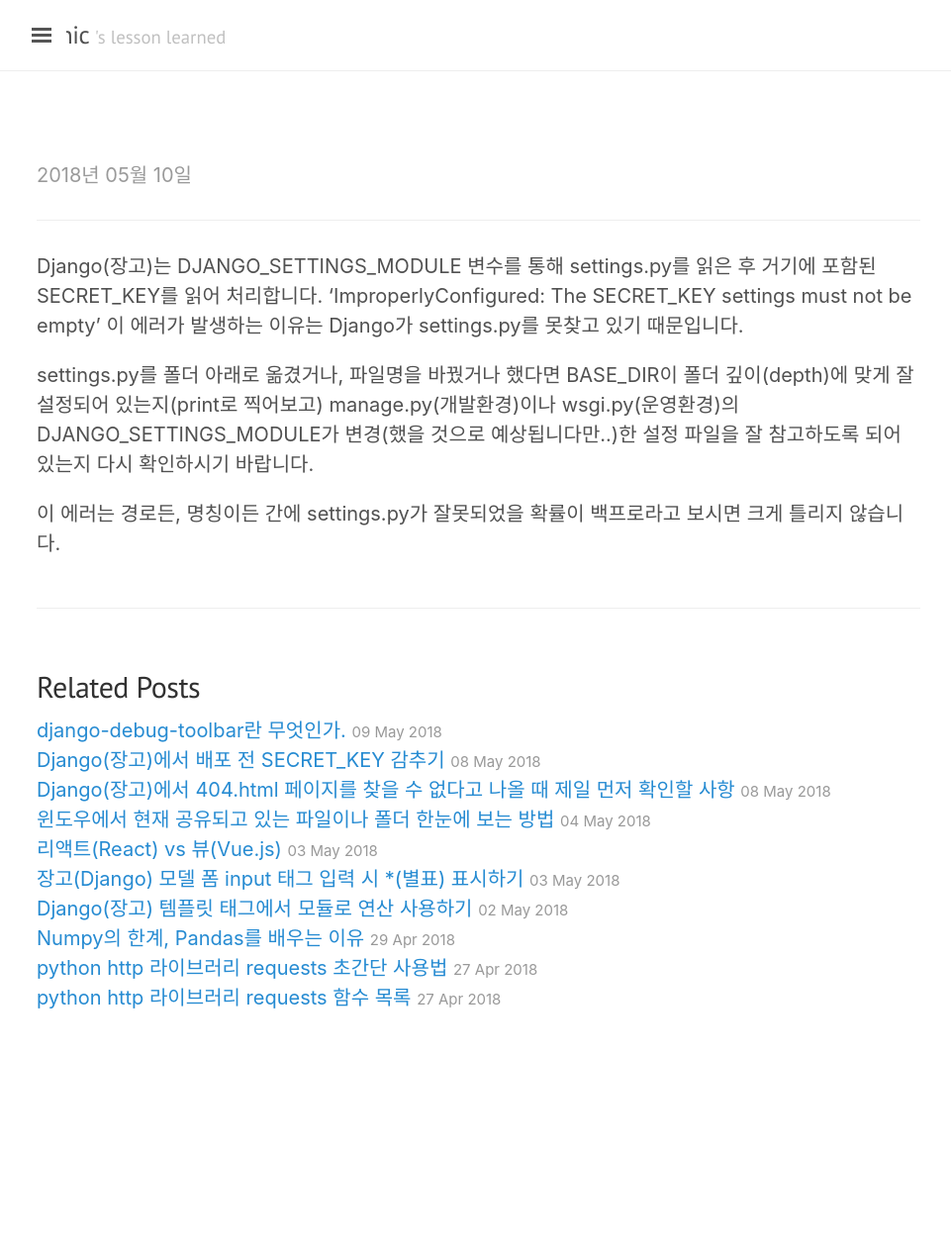
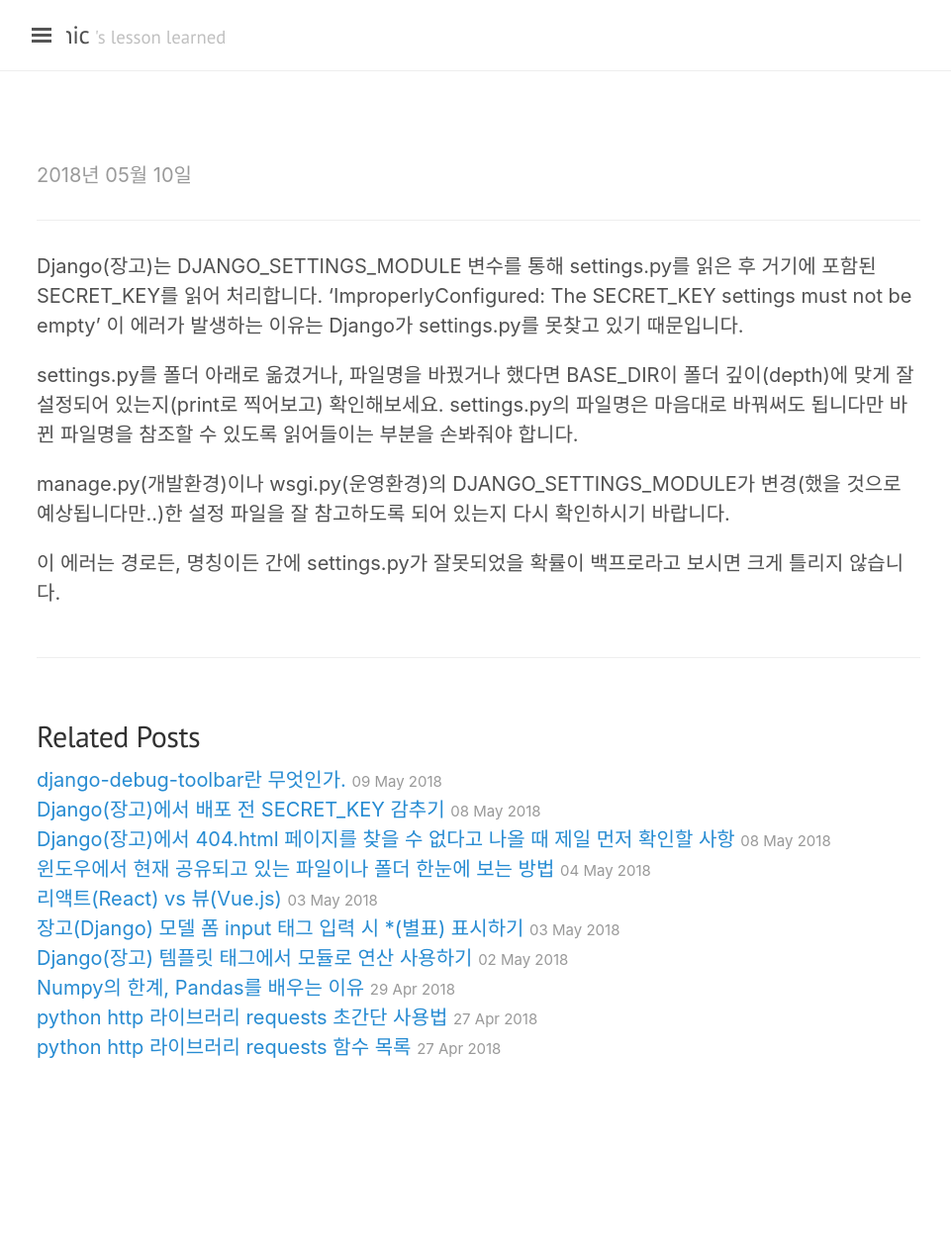
Before and after one commit to jwkcp/jwkcp.github.com, a Jekyll site: the page built from _posts/2018-05-10-what-causes-secret-key-error-in-django.md, in a window 1280 px wide. Shown: the whole page at 99% size, without its empty margins (3-964 px from the left). Built offline with Jekyll 4.4.1, drawn with Linux system fonts in a browser that asks for light colours; nearby versions of some CDN libraries; our own code applies the rules of GitHub Pages for plain Markdown files; comment, search, counter and statistics services are not loaded; before the commit the page ends 1211 px from its top, so only the background shows below that.

Commit message:
내용 추가

```diff
--- a/_posts/2018-05-10-what-causes-secret-key-error-in-django.md
+++ b/_posts/2018-05-10-what-causes-secret-key-error-in-django.md
@@ -9,6 +9,8 @@
 
 Django(장고)는 DJANGO_SETTINGS_MODULE 변수를 통해 settings.py를 읽은 후 거기에 포함된 SECRET_KEY를 읽어 처리합니다. 'ImproperlyConfigured: The SECRET_KEY settings must not be empty' 이 에러가 발생하는 이유는 Django가 settings.py를 못찾고 있기 때문입니다.
 
-settings.py를 폴더 아래로 옮겼거나, 파일명을 바꿨거나 했다면 BASE_DIR이 폴더 깊이(depth)에 맞게 잘 설정되어 있는지(print로 찍어보고) manage.py(개발환경)이나 wsgi.py(운영환경)의 DJANGO_SETTINGS_MODULE가 변경(했을 것으로 예상됩니다만..)한 설정 파일을 잘 참고하도록 되어 있는지 다시 확인하시기 바랍니다.
+settings.py를 폴더 아래로 옮겼거나, 파일명을 바꿨거나 했다면 BASE_DIR이 폴더 깊이(depth)에 맞게 잘 설정되어 있는지(print로 찍어보고) 확인해보세요. settings.py의 파일명은 마음대로 바꿔써도 됩니다만 바뀐 파일명을 참조할 수 있도록 읽어들이는 부분을 손봐줘야 합니다.
+
+manage.py(개발환경)이나 wsgi.py(운영환경)의 DJANGO_SETTINGS_MODULE가 변경(했을 것으로 예상됩니다만..)한 설정 파일을 잘 참고하도록 되어 있는지 다시 확인하시기 바랍니다.
 
 이 에러는 경로든, 명칭이든 간에 settings.py가 잘못되었을 확률이 백프로라고 보시면 크게 틀리지 않습니다.
```
